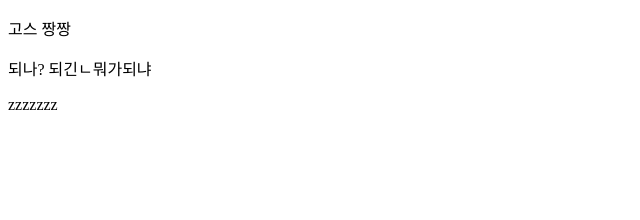
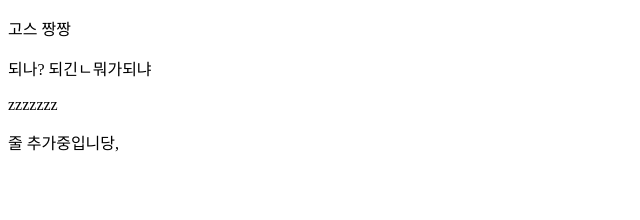
Before and after one commit to Gosrock/Ticket-Front-21st, a React (Create React App) app: page / in a window 1280 px wide. Shown: the top 220 px of the page, without its empty margins (0-640 px from the left). Built offline with nearby package versions, Linux system fonts and the light colour scheme.

Commit message:
기능추가

```diff
--- a/src/App.js
+++ b/src/App.js
@@ -5,6 +5,7 @@ function App() {
         <p>고스 짱짱</p>
         <p>되나? 되긴ㄴ뭐가되냐</p>
         <p>zzzzzzz</p>
+        <p>줄 추가중입니당,</p>
       </header>
     </div>
   );
```
